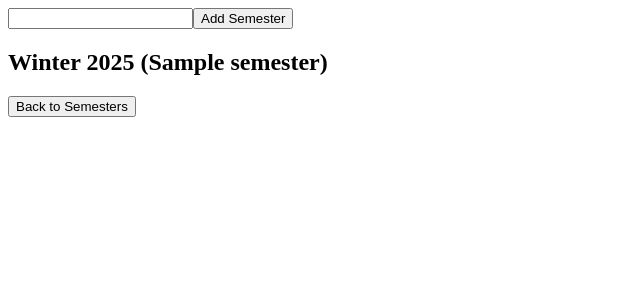
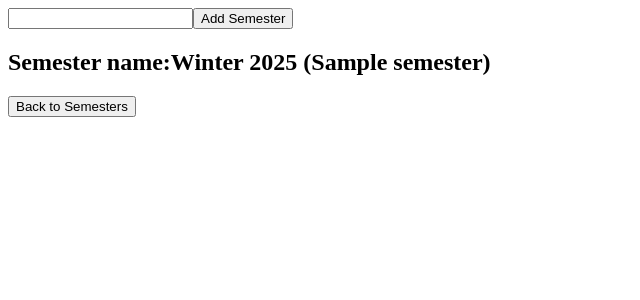
Before and after one commit to terryZehuaWang/react-assignment-manager, a React (Vite) app: page / in a window 1280 px wide. Both pictures are taken after a click on the element "Winter 2025 (Sample semester)". Shown: the top 300 px of the page, without its empty margins (0-640 px from the left). Built offline with nearby package versions, Linux system fonts and the light colour scheme.

Commit message:
Semesters persist after route changes

```diff
--- a/src/pages/Courses.jsx
+++ b/src/pages/Courses.jsx
@@ -16,7 +16,7 @@ function Courses() {
     return (
         <div className="coursesPage">
             <Add setItems={setcourses} itemName={courseName} setItemName={setcourseName} />
-            <h2>{state.semester}</h2 >
+            <h2>Semester name:{state.semester}</h2 >
             <button onClick={handleBackToSem}>Back to Semesters</button>
         </div>
 
--- a/src/pages/Semesters.jsx
+++ b/src/pages/Semesters.jsx
@@ -1,18 +1,23 @@
 
-import React, { useState } from "react";
+import React, { useEffect, useState } from "react";
 //import { Link } from "react-router-dom";
 import { useNavigate } from "react-router-dom";
 import Add from '../components/Add.jsx';
 
+
 function Semesters() {
     const navigate = useNavigate();
-    const [semesters, setSemesters] = useState(["Winter 2025 (Sample semester)"]);
+    const [semesters, setSemesters] = useState(() => {
+        const saved = localStorage.getItem("semesters");
+        return saved ? JSON.parse(saved) : ["Winter 2025 (Sample semester)"];
+    }
+    );
+    useEffect(() => {
+        localStorage.setItem("semesters", JSON.stringify(semesters));
+    }, [semesters])
     const [semesterName, setSemesterName] = useState("");
 
-
-
     function handleGoToCourses(semester) {
-
         const semURIName = encodeURIComponent(semester
             .trim()
             .toLowerCase()
@@ -21,7 +26,6 @@ function Semesters() {
         navigate(`/${semURIName}`, { state: { semester } });
         //navigate("/courses", { state: { semester } });
     }
-
     return (
         <div className="semestersPage">
             <Add setItems={setSemesters} itemName={semesterName} setItemName={setSemesterName} />
```
